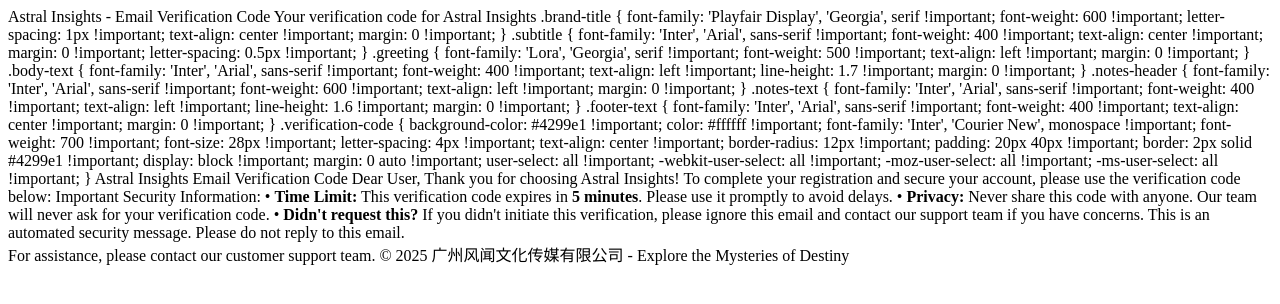
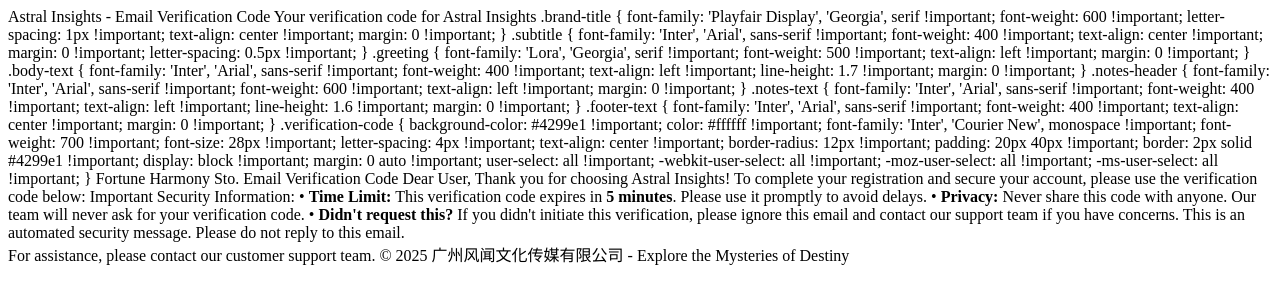
Before and after one commit to 202030481266/FengWenServer, a Python web app: template templates/verification_code.mjml.j2 in a window 1280 px wide. Shown: the top 304 px of the page. Run offline with Jinja, Linux system fonts and the light colour scheme; the template is opened without the code that fills it, so the values that code supplies are empty.

Commit message:
[update] 修改验证码邮件的title

```diff
--- a/templates/verification_code.mjml.j2
+++ b/templates/verification_code.mjml.j2
@@ -89,7 +89,7 @@
           font-size="32px"
           color="#1a202c"
           padding="0 0 8px 0">
-          Astral Insights
+          Fortune Harmony Sto.
         </mj-text>
         <mj-text
           css-class="subtitle"
```
